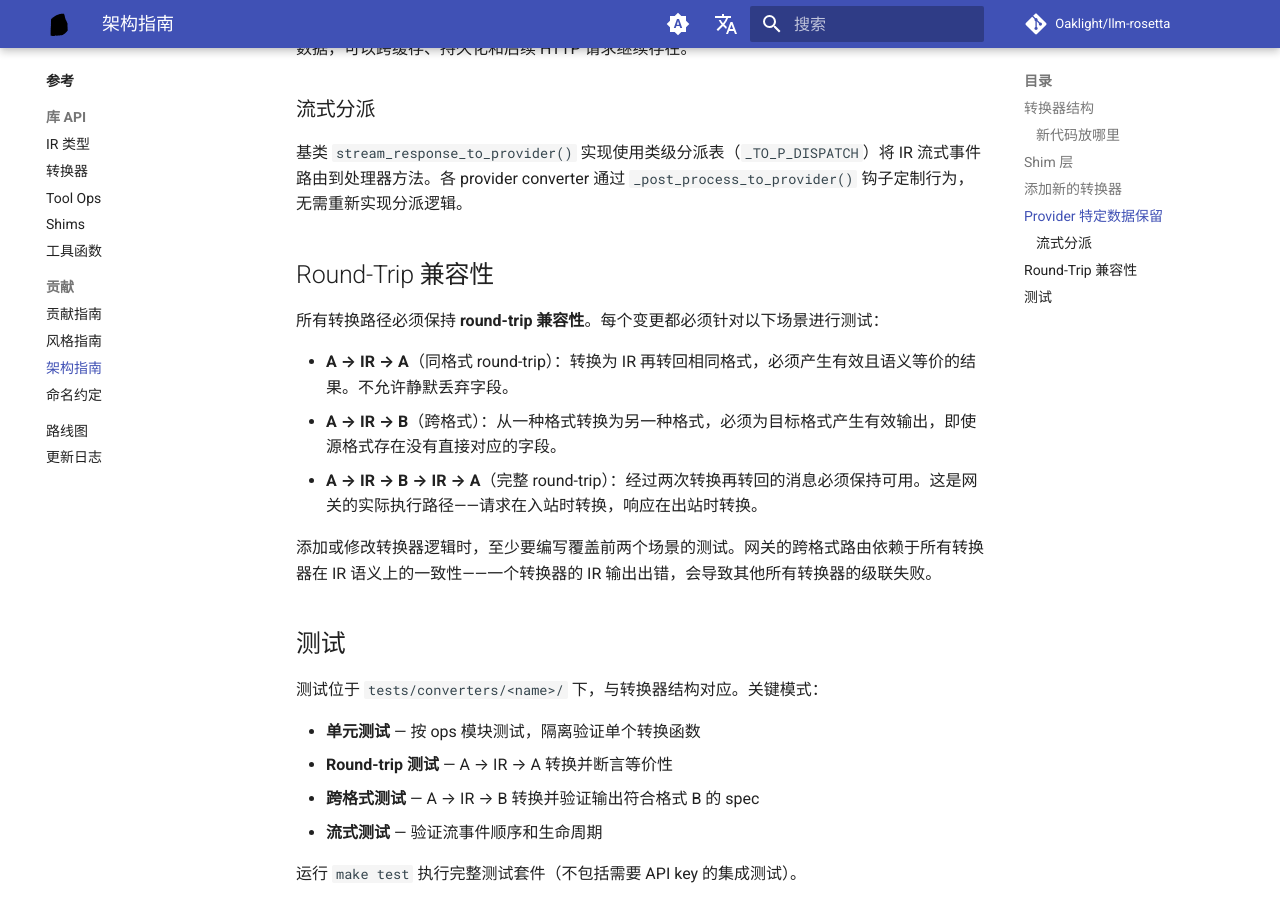
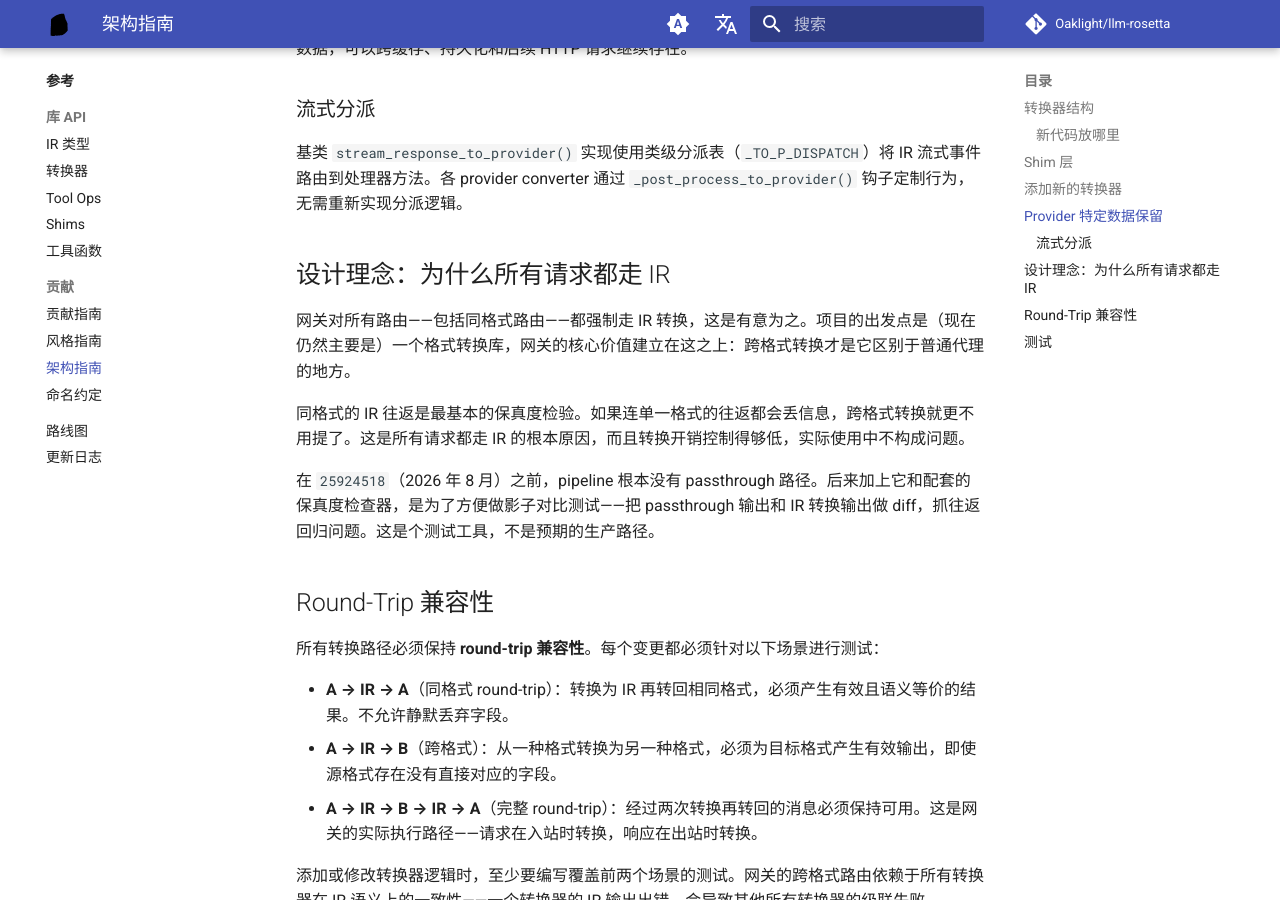
Before and after one commit to Oaklight/llm-rosetta, an MkDocs documentation site: the page built from docs/contributing/architecture.md, in a window 1280 px wide and 900 px high, scrolled down 2425 px. Built offline with MkDocs 1.6.1 and Material for MkDocs 9.7.7, drawn with Linux system fonts in a browser that asks for light colours; comment, search, counter and statistics services are not loaded.

Commit message:
docs: add design philosophy section to architecture guide
Explain why the gateway forces IR conversion for all routes (including
same-format) — sourced from issue #577 discussion. Document the
passthrough path's role as a testing tool, not a production path.

```diff
--- a/docs/contributing/architecture.md
+++ b/docs/contributing/architecture.md
@@ -77,6 +77,14 @@ Passthrough 数据带有 converter dialect 标签，例如 `openai_responses`
 
 基类 `stream_response_to_provider()` 实现使用类级分派表（`_TO_P_DISPATCH`）将 IR 流式事件路由到处理器方法。各 provider converter 通过 `_post_process_to_provider()` 钩子定制行为，无需重新实现分派逻辑。
 
+## 设计理念：为什么所有请求都走 IR
+
+网关对所有路由——包括同格式路由——都强制走 IR 转换，这是有意为之。项目的出发点是（现在仍然主要是）一个格式转换库，网关的核心价值建立在这之上：跨格式转换才是它区别于普通代理的地方。
+
+同格式的 IR 往返是最基本的保真度检验。如果连单一格式的往返都会丢信息，跨格式转换就更不用提了。这是所有请求都走 IR 的根本原因，而且转换开销控制得够低，实际使用中不构成问题。
+
+在 `25924518`（2026 年 8 月）之前，pipeline 根本没有 passthrough 路径。后来加上它和配套的保真度检查器，是为了方便做影子对比测试——把 passthrough 输出和 IR 转换输出做 diff，抓往返回归问题。这是个测试工具，不是预期的生产路径。
+
 ## Round-Trip 兼容性
 
 所有转换路径必须保持 **round-trip 兼容性**。每个变更都必须针对以下场景进行测试：
```
